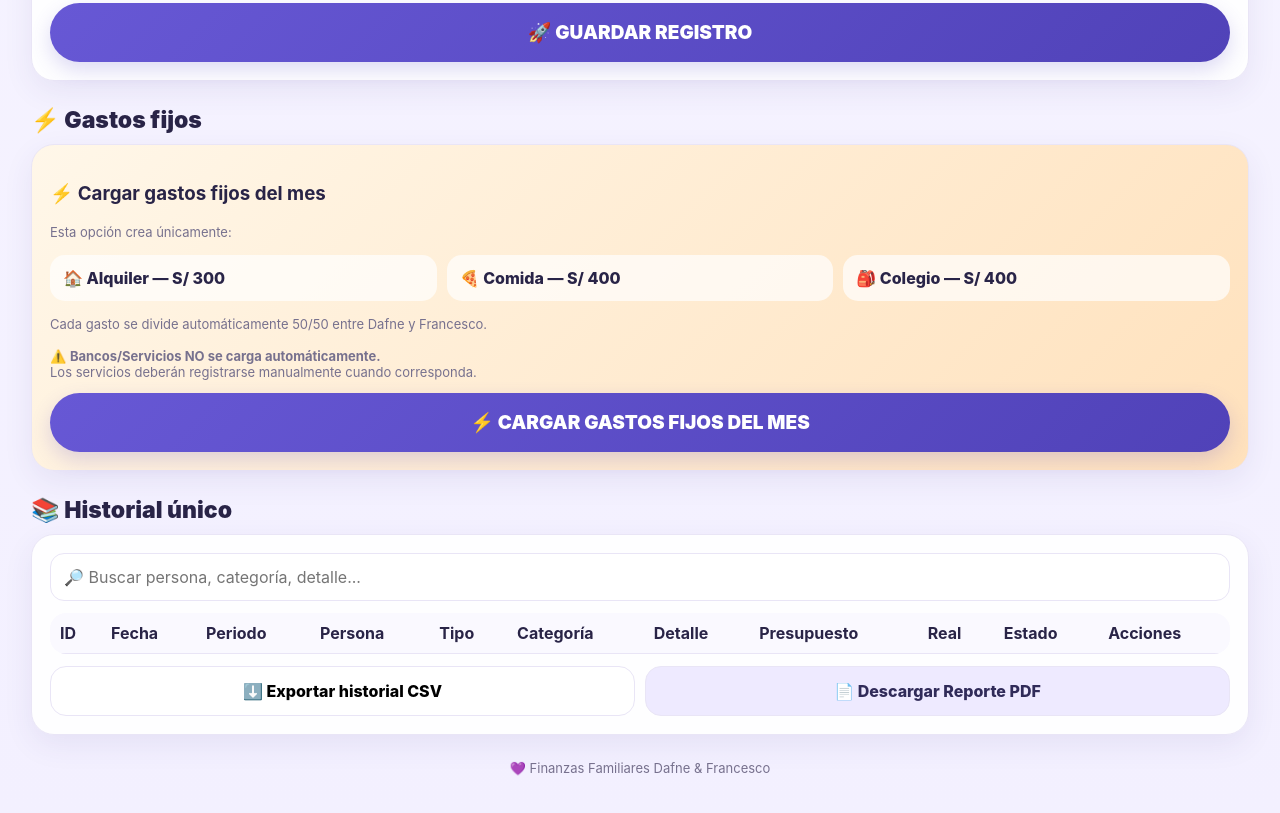
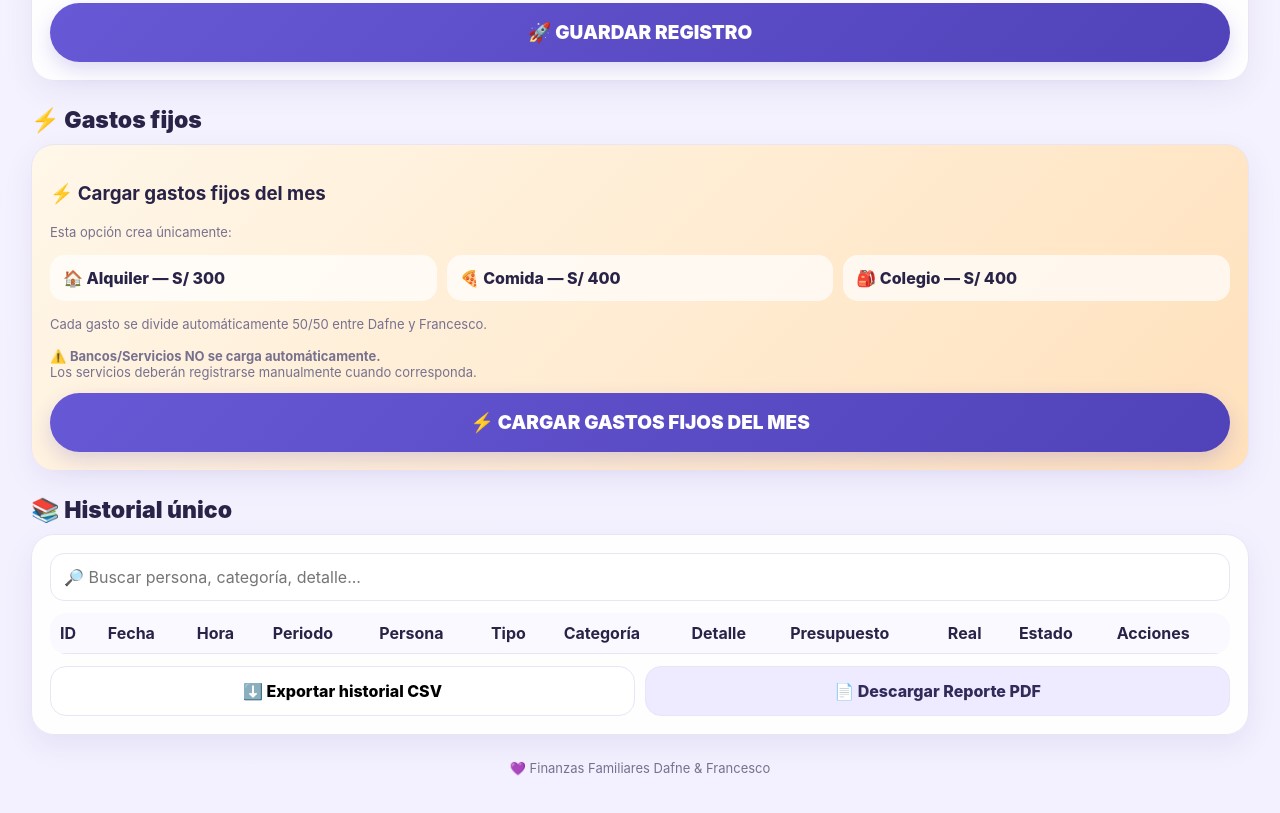
Before and after one commit to FrancescoDeLaCruz/FINANZAS-FAMILIARES, a plain HTML site: page index.html in a window 1280 px wide. Shown: the part 2612-3425 px from the top of the page. Drawn offline with nearby package versions, Linux system fonts and the light colour scheme; no server answers.

Commit message:
Add 'Hora' column to the table in index.html

```diff
--- a/index.html
+++ b/index.html
@@ -253,6 +253,7 @@
                     <tr>
                         <th>ID</th>
                         <th>Fecha</th>
+                        <th>Hora</th> <!-- 👈 COLUMNA AÑADIDA -->
                         <th>Periodo</th>
                         <th>Persona</th>
                         <th>Tipo</th>
```
